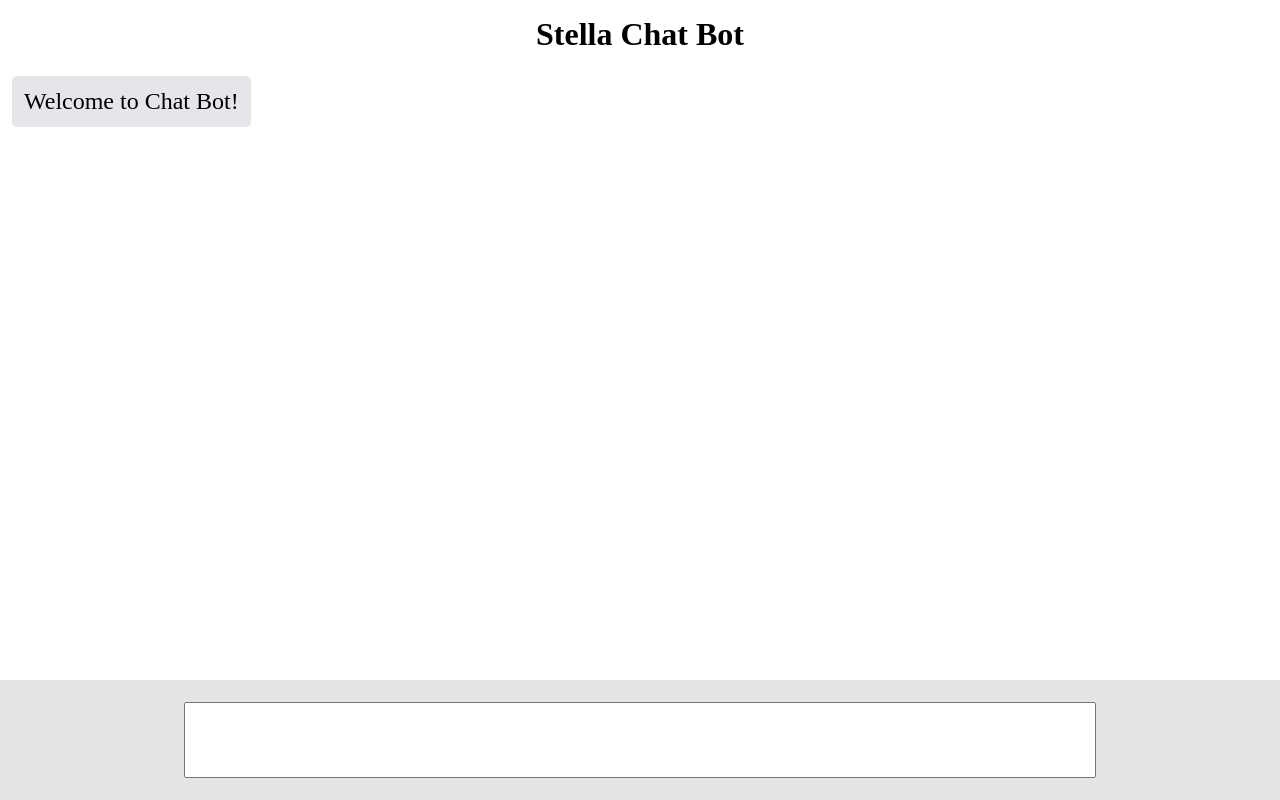
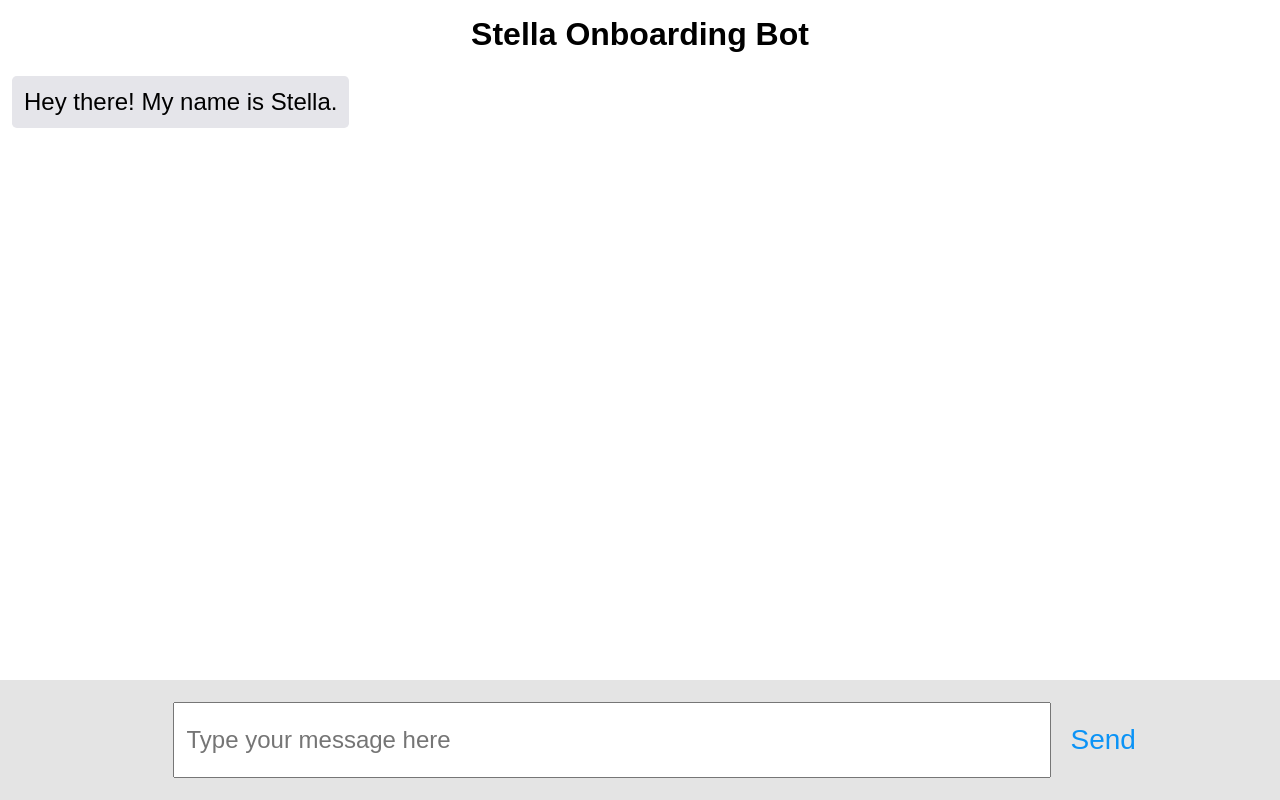
Before and after one commit to andrewk17/web-chat-bot, a website: page client/app/index.html in a window 1280 px wide. Drawn offline with nearby package versions, Linux system fonts and the light colour scheme; no server answers.

Commit message:
Send button

```diff
--- a/client/app/app.js
+++ b/client/app/app.js
@@ -32,7 +32,7 @@ angular
     services.userName;
 
     services.msgs = [{
-      msg: 'Welcome to Chat Bot!',
+      msg: 'Hey there! My name is Stella.',
       bot: true
     }];
 
@@ -89,7 +89,8 @@ angular
         </div>
       </div>
       <form class='msg-form' ng-submit="chatBox.recordResponse()" >
-        <input class="user-input" ng-model="chatBox.msg" type="text">
+        <input class="user-input" ng-model="chatBox.msg" type="text" placeholder="Type your message here">
+        <input class="user-input-submit" type="submit" value="Send">
       </form>
       `,
     }
--- a/client/app/index.html
+++ b/client/app/index.html
@@ -2,13 +2,13 @@
 <html>
   <head>
     <meta charset="UTF-8">
-    <title>Onboarding Chat Bot</title>
+    <title>Stella Bot</title>
     <script src="https://ajax.googleapis.com/ajax/libs/angularjs/1.5.7/angular.js"></script>
     <script src="./app.js"></script>
     <link rel="stylesheet" type="text/css" href="main.css">
   </head>
   <body ng-app="app" ng-controller="ChatBoxController as chatBox">
-    <h1 class="title">Stella Chat Bot</h1>
+    <h1 class="title">Stella Onboarding Bot</h1>
     <chat-box class="chat-box"/>
   </body>
 </html>
--- a/client/app/main.css
+++ b/client/app/main.css
@@ -1,6 +1,10 @@
 html, body {
   margin: 0;
   height: 100%;
+}
+
+html {
+  font-family: sans-serif;
 }
 
 body {
@@ -43,6 +47,15 @@ h1 {
   height: 60%
 }
 
+.user-input-submit {
+  font-size: 3.5vh;
+  padding: .7em;
+  background-color: transparent;
+  border: none;
+  color: #0B93F6;
+  cursor: pointer;
+}
+
 .bot {
   text-align: left;
   color: black;
@@ -76,9 +89,9 @@ h1 {
   height: 15vh;
   background-color: #e4e4e4;
   display: flex;
-  flex-direction: column;
   justify-content: center;
   align-items: center;
   flex-shrink: 0;
   margin-top: 1em;
+  padding-left: 3em;
 }
```
